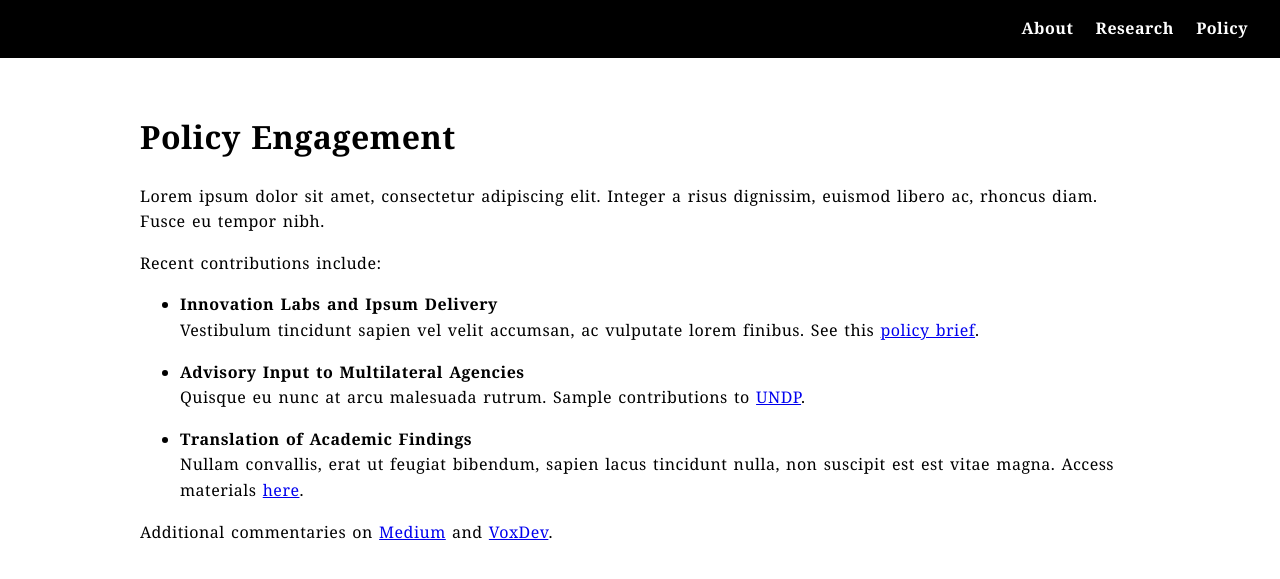
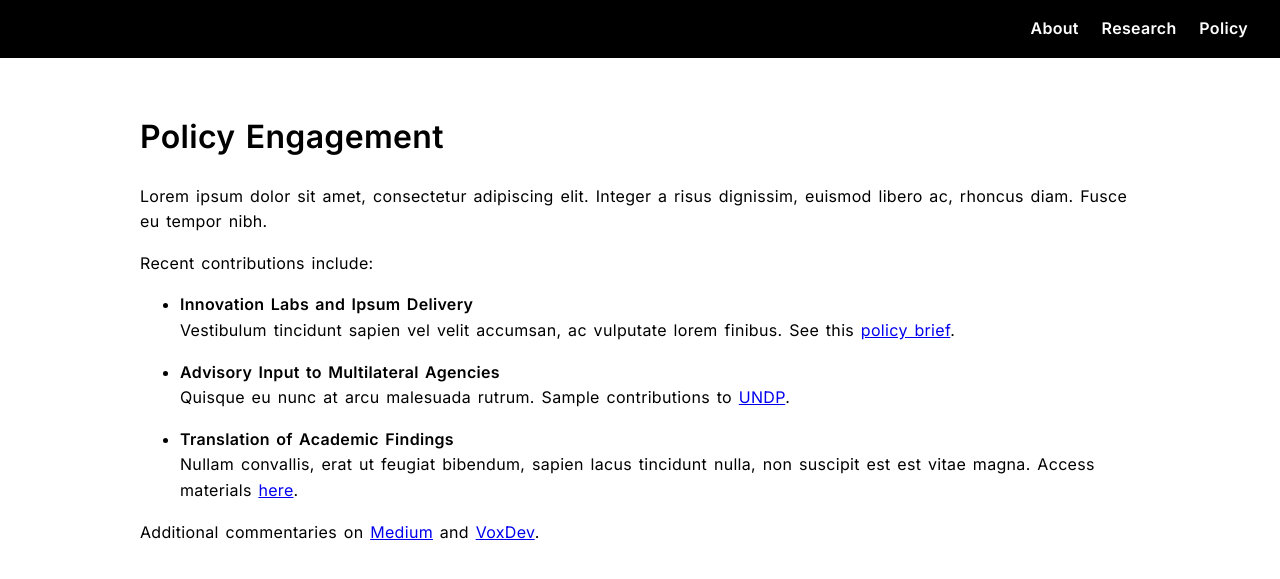
Before and after one commit to snehapmenon/snehapmenon.github.io, a Jekyll site: the page built from policy.md, in a window 1280 px wide. Shown: the top 579 px of the page. Built offline with Jekyll 4.4.1, drawn with Linux system fonts in a browser that asks for light colours.

Commit message:
Update default.html

```diff
--- a/_layouts/default.html
+++ b/_layouts/default.html
@@ -1,16 +1,18 @@
 <!DOCTYPE html>
 <html>
   <head>
+    <link href="https://fonts.googleapis.com/css2?family=Inter:wght@400;600&display=swap" rel="stylesheet">
     <meta charset="utf-8">
     <style>
 body {
-  font-family: 'Georgia', serif;
-  letter-spacing: 0.03em;
-  word-spacing: 0.1em;
+  font-family: 'Inter', sans-serif;
+  letter-spacing: 0.02em;
+  word-spacing: 0.12em;
   line-height: 1.6;
   margin: 0;
   padding: 0;
 }
+
 
 
       header {
```
